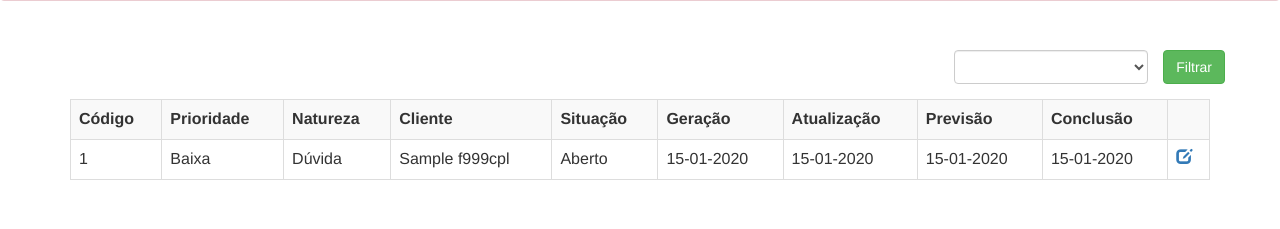
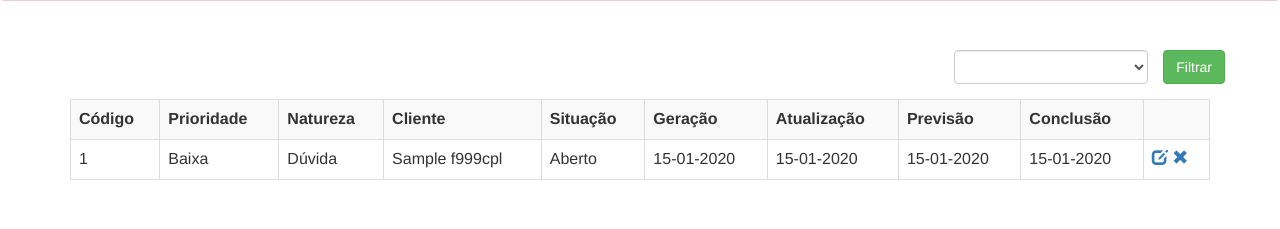
Before and after one commit to mhcamillow/testes-php, a PHP site: page /Testes-PHP/consulta/Chamados.php in a window 1280 px wide. Shown: the part 123-352 px from the top of the page. Run offline with PHP 8.4, Linux system fonts and the light colour scheme; the visitor is signed in with stand-in values (Sample User, id 1); tables that the repository leaves empty hold one stand-in row (values such as "Sample post"); some libraries are stand-ins or nearby versions.

Commit message:
Ajustes chamados para excluir

```diff
--- a/Cadastro/Chamado.php
+++ b/Cadastro/Chamado.php
@@ -26,6 +26,7 @@
 	{
 
 		if ($_GET['acao'] = 'excluir'){
+			$codatn = $_GET['codatn'];
 			if (removeChamado($conexao, $codatn)){
 				$_SESSION['success'] = "Removido com sucesso!";
 			}
--- a/consulta/Chamados.php
+++ b/consulta/Chamados.php
@@ -88,6 +88,9 @@
 
       <td>
 				<a href="<?=SCRIPT_ROOT?>/Formulario/Chamado.php?codatn=<?php echo($chamados['codatn']);?>&acao=consultar"><span title="Detalhes" class="glyphicon glyphicon-edit" aria-hidden="true"></span></a>
+				<a href="#" onclick="javascript: if(confirm('Confirma exclusão deste item?')) location.href='<?=SCRIPT_ROOT?>/cadastro/chamado.php?codatn=<?php echo($chamados['codatn']); ?>&acao=excluir'">
+					<span title="Excluir" class="glyphicon glyphicon-remove" aria-hidden="true"></span>
+				</a>
 			</td>
 		</tr>
 	<?php
```
